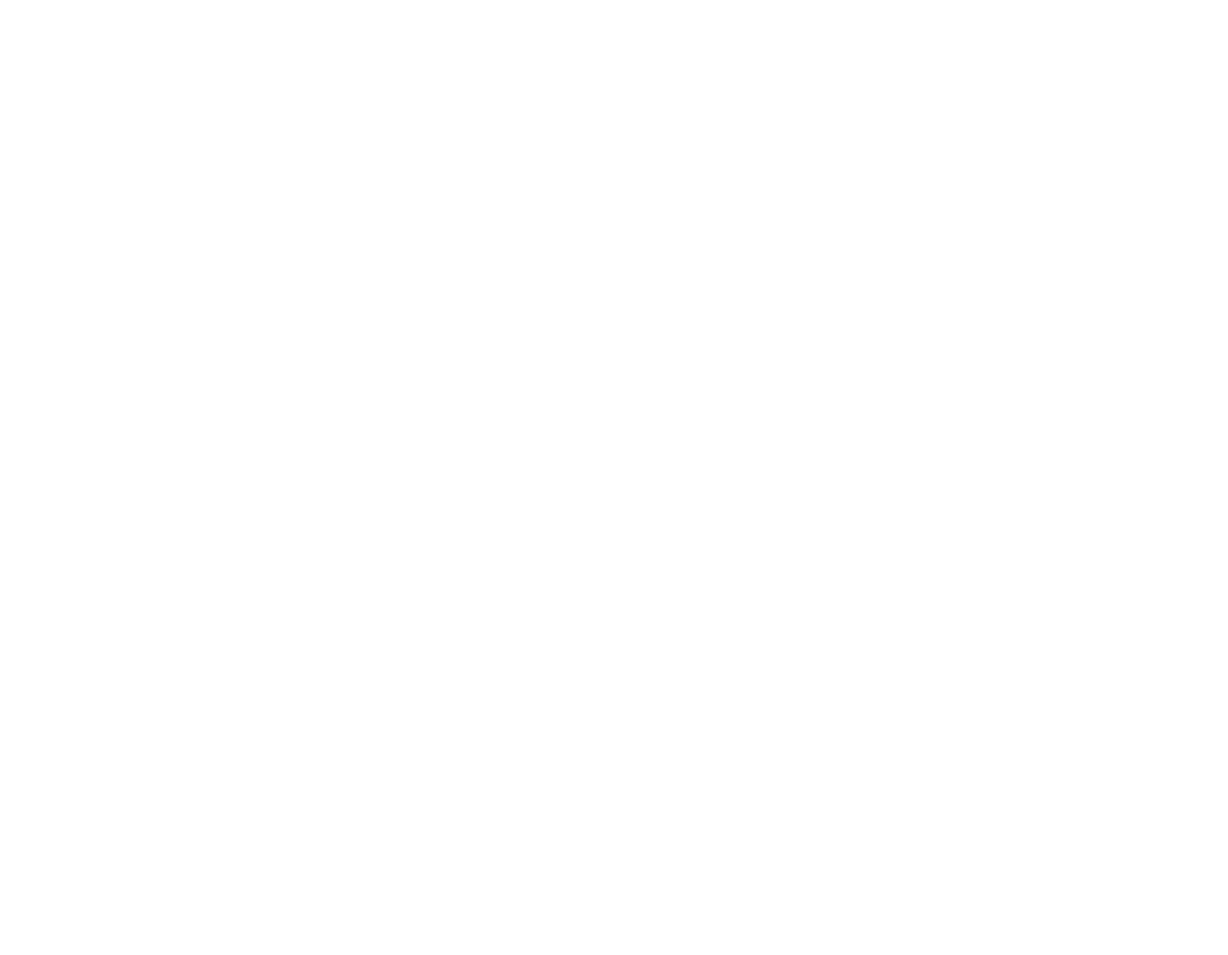
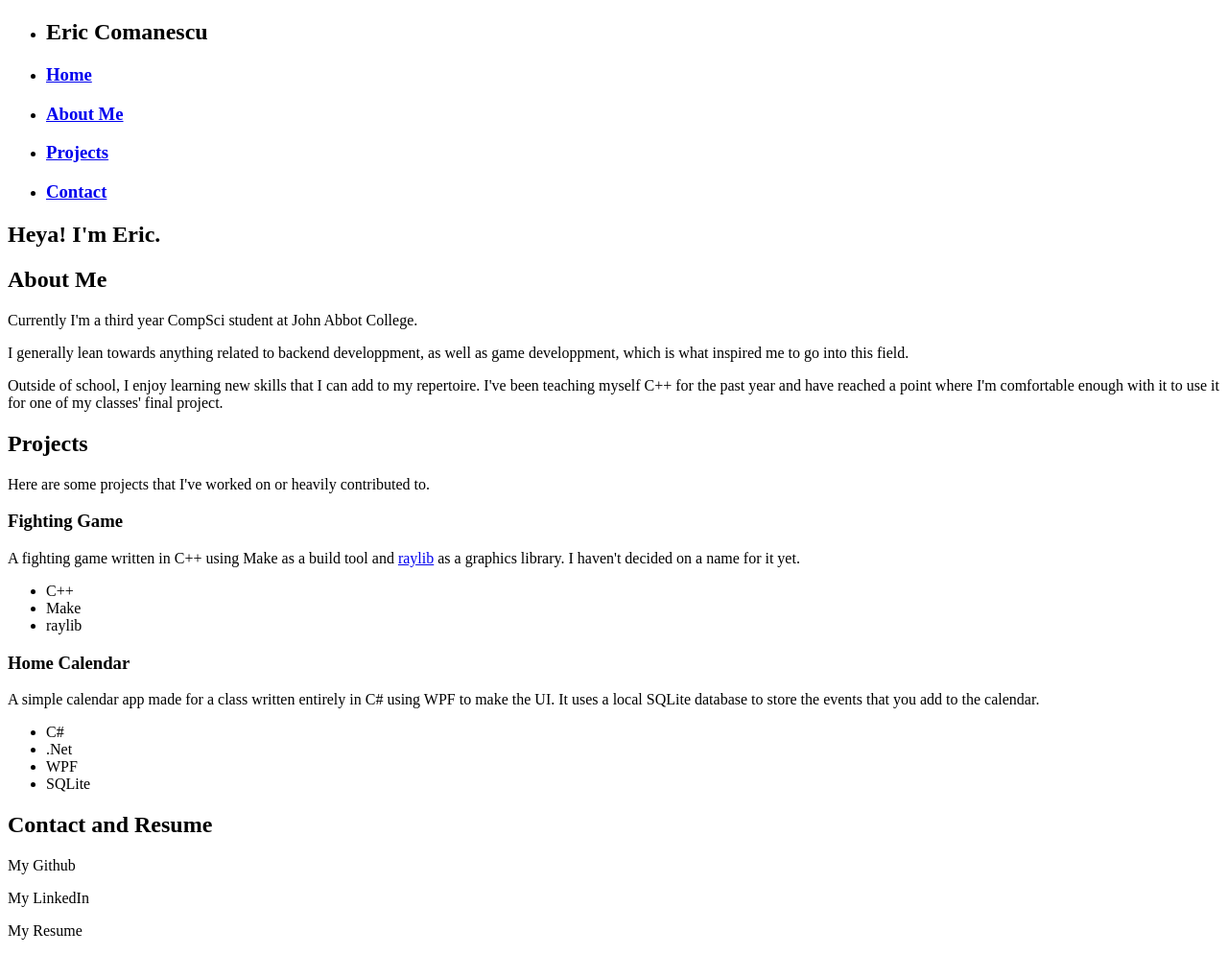
Before and after one commit to eric-comanescu/eric-comanescu.github.io, a plain HTML site: page index.html in a window 1280 px wide. Shown: the whole page at 96% size. Before the commit the page ends 800 px from the top, so only its background shows below. Drawn offline with Linux system fonts and the light colour scheme.

Commit message:
Finished html template, added readme todo

```diff
--- a/index.html
+++ b/index.html
@@ -6,6 +6,87 @@
     <title>Document</title>
 </head>
 <body>
+	<header>
+    <nav>
+		<ul>
+			<li><h2>Eric Comanescu</h2></li>
+			<li><h3><a href="#">Home</a></h3></li>
+			<li><h3><a href="#About">About Me</a></h3></li>
+			<li><h3><a href="#Projects">Projects</a></h3></li>
+			<li><h3><a href="#">Contact</a></h3></li>
+		</ul>
+	</nav>
+	</header>
+	<main>
+		<section id="#">
+			<h1>
+				Heya! I'm Eric.
+			</h1>
+		</section>
+		<section id="About">
+			<h2>About Me</h2>
+			<p>
+				Currently I'm a third year CompSci student at John Abbot College.
+			</p>
+			<p>
+				I generally lean towards anything related to backend developpment,
+				as well as game developpment, which is what inspired me to go into
+				this field.
+			</p>
+			<p>
+				Outside of school, I enjoy learning new skills that I can add to my
+				repertoire. I've been teaching myself C++ for the past year and have
+				reached a point where I'm comfortable enough with it to use it for
+				one of my classes' final project.
+			</p>
+			<aside>
+				<!-- tech stack -->
+			</aside>
+		</section>
+		<section id="Projects">
+			<h2>
+				Projects
+			</h2>
+			<p>Here are some projects that I've worked on or heavily contributed to.</p>
+			<aside>
+				<div class="project">
+					<h3>Fighting Game</h3>
+					<p>
+						A fighting game written in C++ using Make as a build tool and
+						<a href="https://www.raylib.com/">raylib</a> as a graphics library.
+						I haven't decided on a name for it yet.
+					</p>
+					<ul class="technologies">
+						<li>C++</li>
+						<li>Make</li>
+						<li>raylib</li>
+					</ul>
+				</div>
+				<div class="project">
+					<h3>Home Calendar</h3>
+					<p>
+						A simple calendar app made for a class written entirely in C#
+						using WPF to make the UI. It uses a local SQLite database to
+						store the events that you add to the calendar.
+					</p>
+					<ul class="technologies">
+						<li>C#</li>
+						<li>.Net</li>
+						<li>WPF</li>
+						<li>SQLite</li>
+					</ul>
+				</div>
+			</aside>
+		</section>
+		<section id="Contact">
+			<h2>Contact and Resume</h2>
+			<p>My Github</p>
+			<p>My LinkedIn</p>
+			<p>My Resume</p>
+		</section>
+	</main>
+	<footer>
 
+	</footer>
 </body>
 </html>
```
Also changed, not shown: script.js (added), style.css (added), 1 other file.
